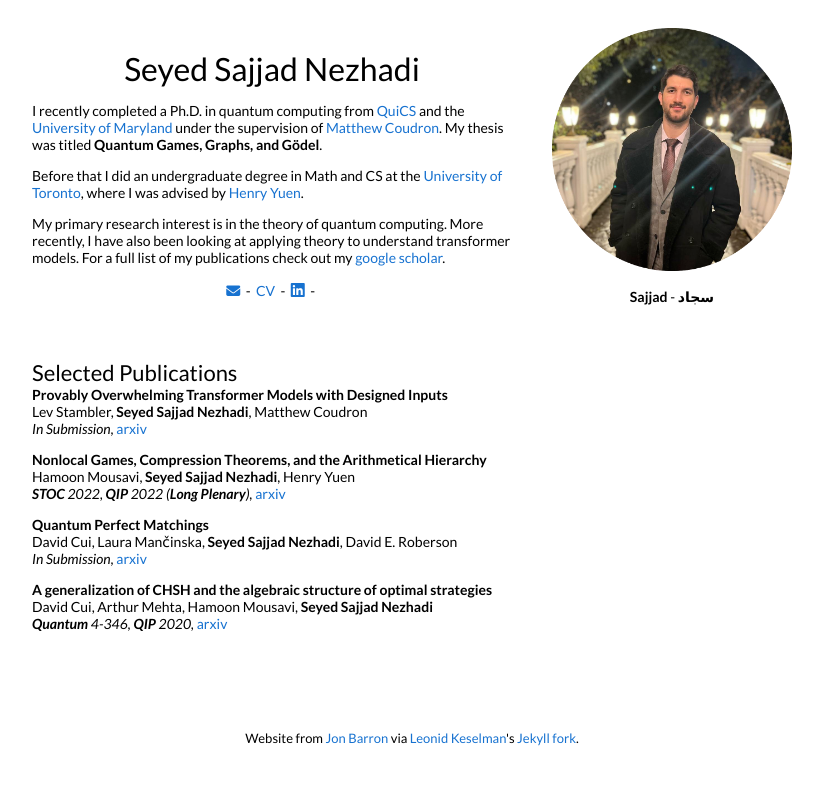
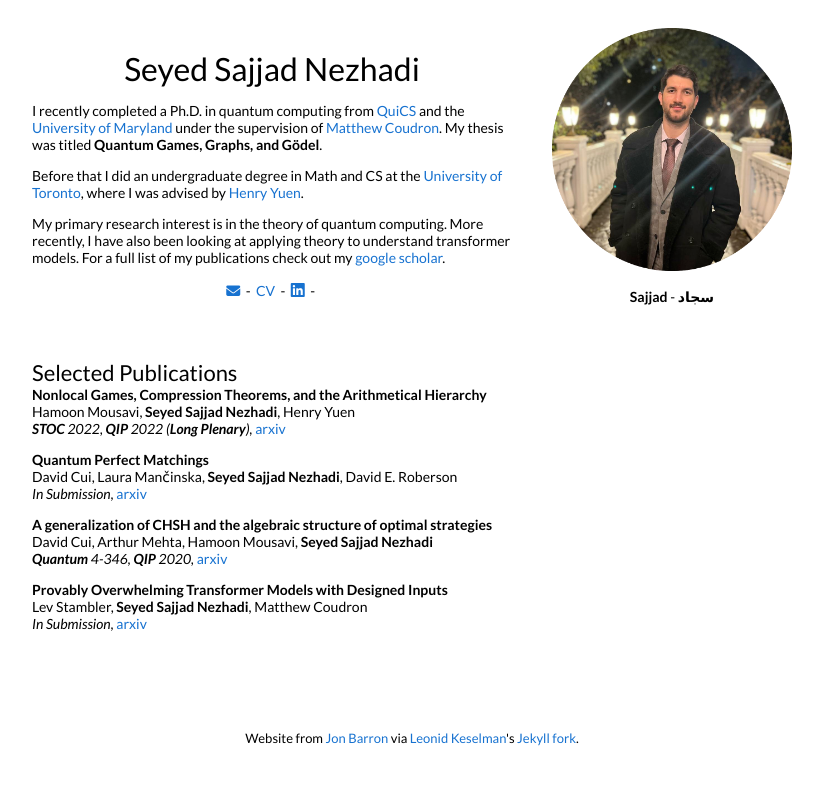
Before and after one commit to sajjad-nezhadi/sajjad-nezhadi.github.io, a Jekyll site: the page built from _posts/2024-03-09-compression.markdown, in a window 1280 px wide. Shown: the top 785 px of the page, without its empty margins (228-1051 px from the left). Built offline with Jekyll 4.4.1, drawn with Linux system fonts in a browser that asks for light colours; nearby versions of some CDN libraries; a style sheet for code colours, icons or effects is not loaded; part of the change alters nothing that is shown.

```diff
--- a/_posts/2020-01-02-AI.markdown
+++ b/_posts/2020-01-02-AI.markdown
@@ -1,7 +1,7 @@
 ---
 layout: post
 title:  "Provably Overwhelming Transformer Models with Designed Inputs"
-date:   2025-02-02
+date:   2020-01-02
 image: /images/r2.jpg
 categories: research
 author: "Seyed Sajjad Nezhadi"
```
